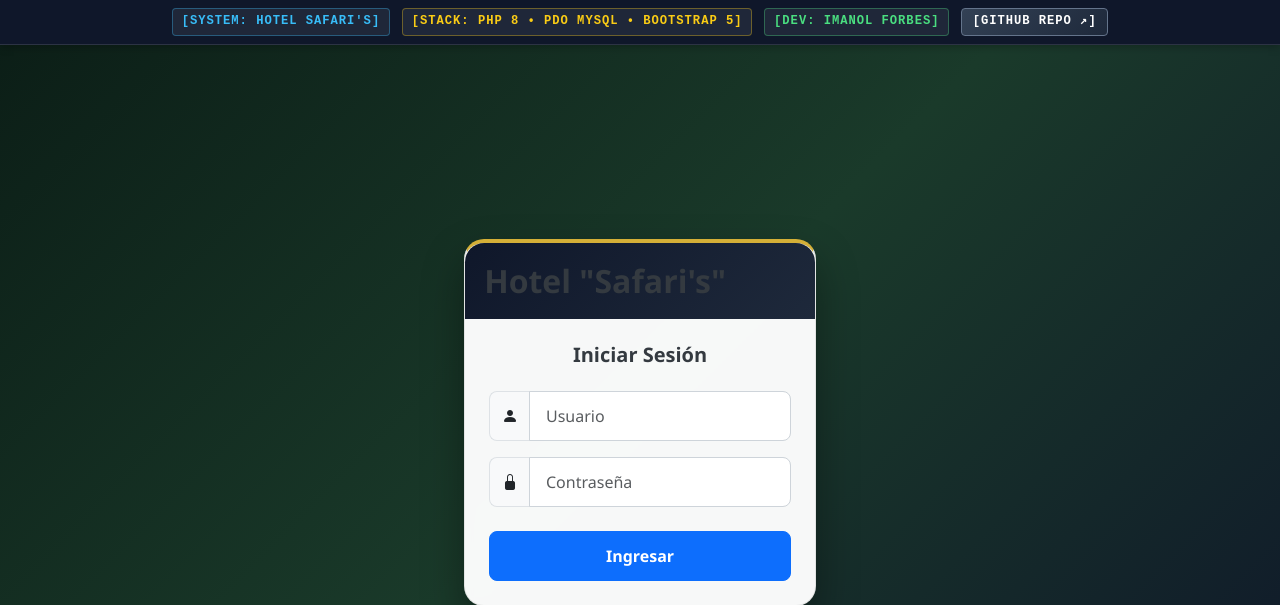
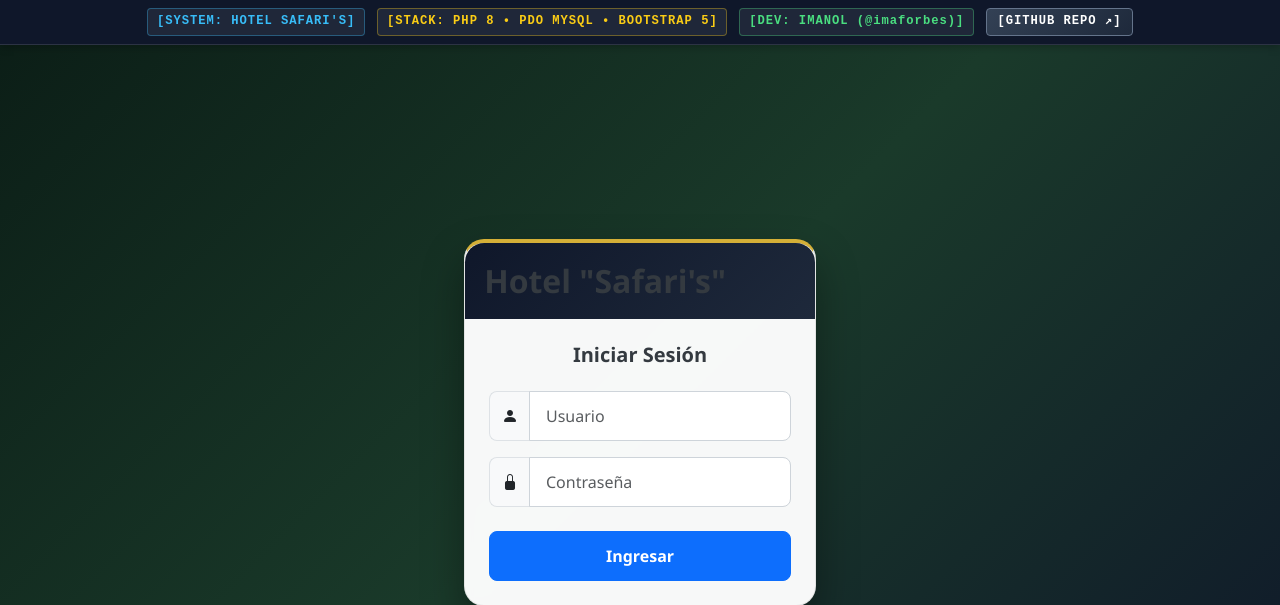
Before and after one commit to Imaforbes/Hotel-Safaris, a PHP site: page / in a window 1280 px wide. Shown: the top 605 px of the page. Run offline with PHP 8.4, Linux system fonts and the light colour scheme.

Commit message:
docs: update author name and online handle to Imanol (@imaforbes) across all headers and badges

```diff
--- a/administrador.php
+++ b/administrador.php
@@ -3,7 +3,7 @@
  * ==============================================================================
  * SISTEMA DE GESTIÓN HOTELERA "SAFARI'S" - PANEL EJECUTIVO DE ADMINISTRACIÓN
  * ==============================================================================
- * Autor: Imanol Forbes
+ * Autor: Imanol (@imaforbes)
  * Stack: PHP 8+, PDO MySQL, Bootstrap 5.3, RBAC Session Control
  * Descripción:
  *   Panel ejecutivo con acceso restringido al rol 'admin'. Muestra estadísticas
@@ -59,7 +59,7 @@ $empleados = $stmt->fetchAll(PDO::FETCH_ASSOC);
     <header class="hallmark-header">
         <span class="badge-item badge-system">[SYSTEM: HOTEL SAFARI'S - ADMIN]</span>
         <span class="badge-item badge-stack">[STACK: PHP 8 • PDO MYSQL • BOOTSTRAP 5]</span>
-        <span class="badge-item badge-dev">[DEV: IMANOL FORBES]</span>
+        <span class="badge-item badge-dev">[DEV: IMANOL (@imaforbes)]</span>
         <a href="https://github.com/Imaforbes/Hotel-Safaris" target="_blank" class="badge-repo">[GITHUB REPO ↗]</a>
     </header>
 
--- a/api_hotel/conexion.php
+++ b/api_hotel/conexion.php
@@ -3,7 +3,7 @@
  * ==============================================================================
  * SISTEMA DE GESTIÓN HOTELERA "SAFARI'S" - CONECTOR UNIVERSAL PDO MYSQL
  * ==============================================================================
- * Autor: Imanol Forbes
+ * Autor: Imanol (@imaforbes)
  * Stack: PHP 8+, PDO (PHP Data Objects), MySQL 8.0+ / MariaDB
  * Descripción:
  *   Motor de conexión segura con soporte inteligente multi-entorno.
--- a/api_hotel/perfiles.php
+++ b/api_hotel/perfiles.php
@@ -3,7 +3,7 @@
  * ==============================================================================
  * SISTEMA DE GESTIÓN HOTELERA "SAFARI'S" - CONTROLADOR DE AUTENTICACIÓN
  * ==============================================================================
- * Autor: Imanol Forbes
+ * Autor: Imanol (@imaforbes)
  * Stack: PHP 8+, PDO MySQL, Bcrypt Password Verification, RBAC Session
  * Descripción:
  *   Controlador del formulario de inicio de sesión (POST). Valida las credenciales
--- a/database.sql
+++ b/database.sql
@@ -1,6 +1,5 @@
 -- ==============================================================================
--- SISTEMA DE GESTIÓN HOTELERA "SAFARI'S" - ESQUEMA Y DATOS DE PRUEBA (SEED)
--- Autor: Imanol Forbes (Refactorizado 2025)
+-- Autor: Imanol (@imaforbes)
 -- Motor: MySQL 8.0+ / MariaDB 10.5+ (PDO PHP 8+)
 -- Juego de Caracteres: UTF-8 (utf8mb4_unicode_ci)
 -- ==============================================================================
--- a/editar-empleado.php
+++ b/editar-empleado.php
@@ -3,7 +3,7 @@
  * ==============================================================================
  * SISTEMA DE GESTIÓN HOTELERA "SAFARI'S" - VISTA DE EDICIÓN DE EMPLEADO
  * ==============================================================================
- * Autor: Imanol Forbes
+ * Autor: Imanol (@imaforbes)
  * Stack: PHP 8+, PDO MySQL, Bootstrap 5.3, RBAC Session Control
  * Descripción:
  *   Vista administrativa para consultar y editar el perfil de un empleado
@@ -54,7 +54,7 @@ if (!$empleado) {
     <header class="hallmark-header">
         <span class="badge-item badge-system">[SYSTEM: HOTEL SAFARI'S - EDIT]</span>
         <span class="badge-item badge-stack">[STACK: PHP 8 • PDO MYSQL • BOOTSTRAP 5]</span>
-        <span class="badge-item badge-dev">[DEV: IMANOL FORBES]</span>
+        <span class="badge-item badge-dev">[DEV: IMANOL (@imaforbes)]</span>
         <a href="https://github.com/Imaforbes/Hotel-Safaris" target="_blank" class="badge-repo">[GITHUB REPO ↗]</a>
     </header>
     <main class="container mt-5">
--- a/index.php
+++ b/index.php
@@ -3,7 +3,7 @@
  * ==============================================================================
  * SISTEMA DE GESTIÓN HOTELERA "SAFARI'S" - PORTAL DE AUTENTICACIÓN (LOGIN)
  * ==============================================================================
- * Autor: Imanol Forbes
+ * Autor: Imanol (@imaforbes)
  * Stack: PHP 8+, PDO MySQL, Bootstrap 5.3, Bcrypt Auth
  * Descripción:
  *   Punto de entrada principal del sistema. Maneja la autenticación segura de
@@ -28,7 +28,7 @@
     <header class="hallmark-header w-100">
         <span class="badge-item badge-system">[SYSTEM: HOTEL SAFARI'S]</span>
         <span class="badge-item badge-stack">[STACK: PHP 8 • PDO MYSQL • BOOTSTRAP 5]</span>
-        <span class="badge-item badge-dev">[DEV: IMANOL FORBES]</span>
+        <span class="badge-item badge-dev">[DEV: IMANOL (@imaforbes)]</span>
         <a href="https://github.com/Imaforbes/Hotel-Safaris" target="_blank" class="badge-repo">[GITHUB REPO ↗]</a>
     </header>
     <main class="d-flex align-items-center justify-content-center flex-grow-1 w-100 p-3">
--- a/panel-empleado.php
+++ b/panel-empleado.php
@@ -3,7 +3,7 @@
  * ==============================================================================
  * SISTEMA DE GESTIÓN HOTELERA "SAFARI'S" - PANEL OPERATIVO DE PERSONAL
  * ==============================================================================
- * Autor: Imanol Forbes
+ * Autor: Imanol (@imaforbes)
  * Stack: PHP 8+, PDO MySQL, Bootstrap 5.3, RBAC Session Control
  * Descripción:
  *   Centro de control operativo del hotel. Permite al personal y conserjería
@@ -54,7 +54,7 @@ $total_actividades = $stmt_actividades->fetch()['total'];
     <header class="hallmark-header">
         <span class="badge-item badge-system">[SYSTEM: HOTEL SAFARI'S - STAFF]</span>
         <span class="badge-item badge-stack">[STACK: PHP 8 • PDO MYSQL • BOOTSTRAP 5]</span>
-        <span class="badge-item badge-dev">[DEV: IMANOL FORBES]</span>
+        <span class="badge-item badge-dev">[DEV: IMANOL (@imaforbes)]</span>
         <a href="https://github.com/Imaforbes/Hotel-Safaris" target="_blank" class="badge-repo">[GITHUB REPO ↗]</a>
     </header>
 
```
Also changed, not shown: README.md.
